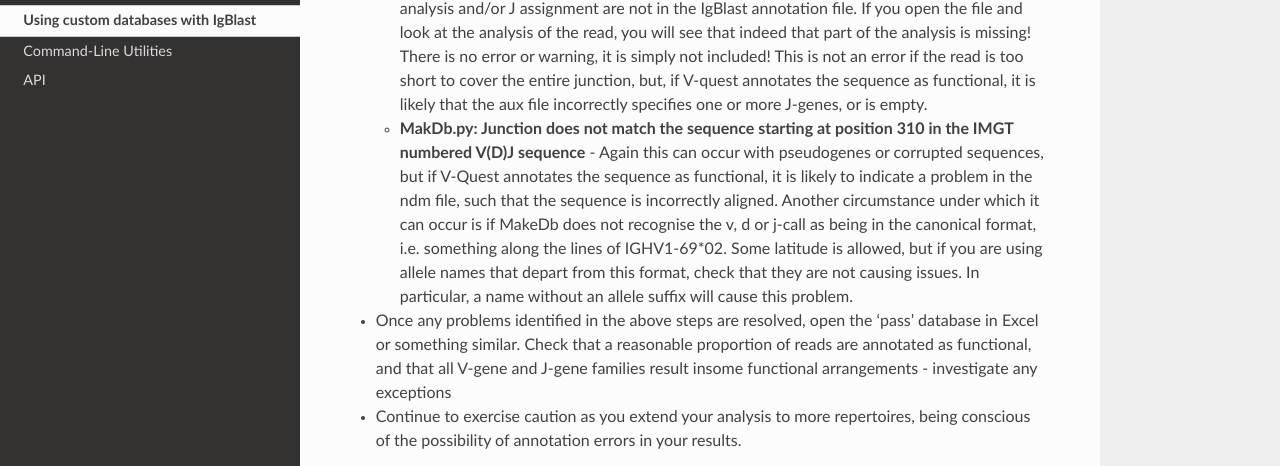
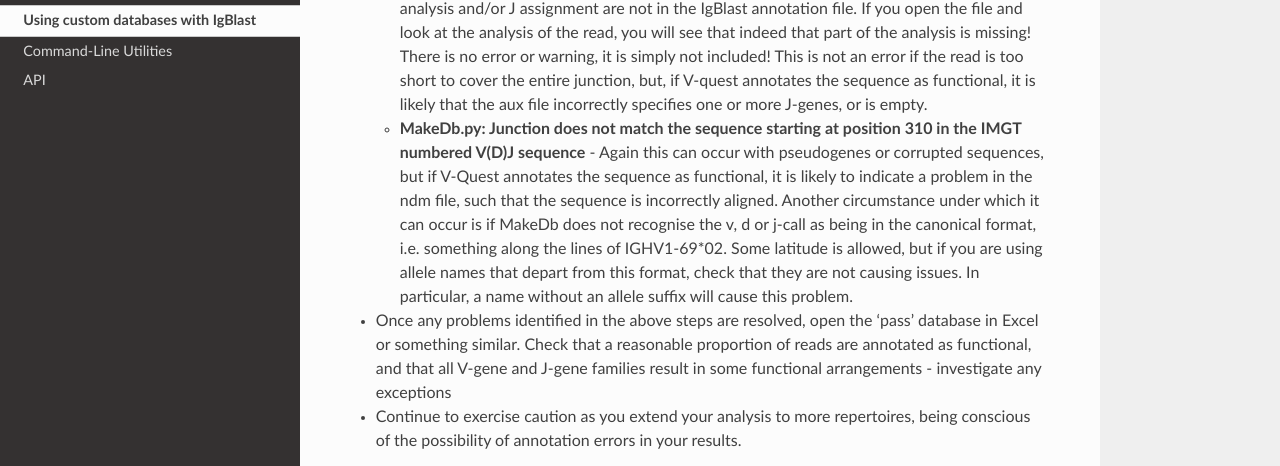
Before and after one commit to williamdlees/receptor_utils, a Sphinx documentation site: the page built from docs/custom_igblast.rst, in a window 1280 px wide and 900 px high, scrolled down 1062 px. Shown: the part 162-628 px from the top of the window. Built offline with Sphinx 7.4.7 and the Read the Docs theme 2.0.0, drawn with Linux system fonts in a browser that asks for light colours.

Commit message:
Package release 30

```diff
--- a/docs/custom_igblast.rst
+++ b/docs/custom_igblast.rst
@@ -32,12 +32,12 @@ may fail to annotate a substantial proportion of submitted sequences. My own app
     and look at the analysis of the read, you will see that indeed that part of the analysis is missing! There is no error or warning, it is simply not included! This is not an error if the read is
     too short to cover the entire junction, but, if V-quest annotates the sequence as functional, it is likely that the aux file incorrectly specifies one or more J-genes, or is empty.
 
-  * **MakDb.py: Junction does not match the sequence starting at position 310 in the IMGT numbered V(D)J sequence** - Again this can occur with pseudogenes or corrupted sequences, but if
+  * **MakeDb.py: Junction does not match the sequence starting at position 310 in the IMGT numbered V(D)J sequence** - Again this can occur with pseudogenes or corrupted sequences, but if
     V-Quest annotates the sequence as functional, it is likely to indicate a problem in the ndm file, such that the sequence is incorrectly aligned. Another circumstance under which  it
     can occur is if MakeDb does not recognise the v, d or j-call as being in the canonical format, i.e. something along the lines of IGHV1-69*02. Some latitude is allowed, but if you
     are using allele names that depart from this format, check that they are not causing issues. In particular, a name without an allele suffix will cause this problem.
 
-* Once any problems identified in the above steps are resolved, open the 'pass' database in Excel or something similar. Check that a reasonable proportion of reads are annotated as functional, and that all V-gene and J-gene families result insome functional arrangements - investigate any exceptions
+* Once any problems identified in the above steps are resolved, open the 'pass' database in Excel or something similar. Check that a reasonable proportion of reads are annotated as functional, and that all V-gene and J-gene families result in some functional arrangements - investigate any exceptions
 * Continue to exercise caution as you extend your analysis to more repertoires, being conscious of the possibility of annotation errors in your results.
 
 I hope that this section doesn't put you off! But it should serve as a warning that you need to be systematic, and on the lookout for problems that are not well flagged
--- a/setup.cfg
+++ b/setup.cfg
@@ -1,6 +1,6 @@
 [metadata]
 name = receptor_utils
-version = 0.0.29
+version = 0.0.30
 author = William Lees
 author_email = william@lees.org.uk
 description = Some tools I find useful for working with Ig receptor sequences
```
Also changed, not shown: src/scripts/__init__.py (added), 16 other files.
